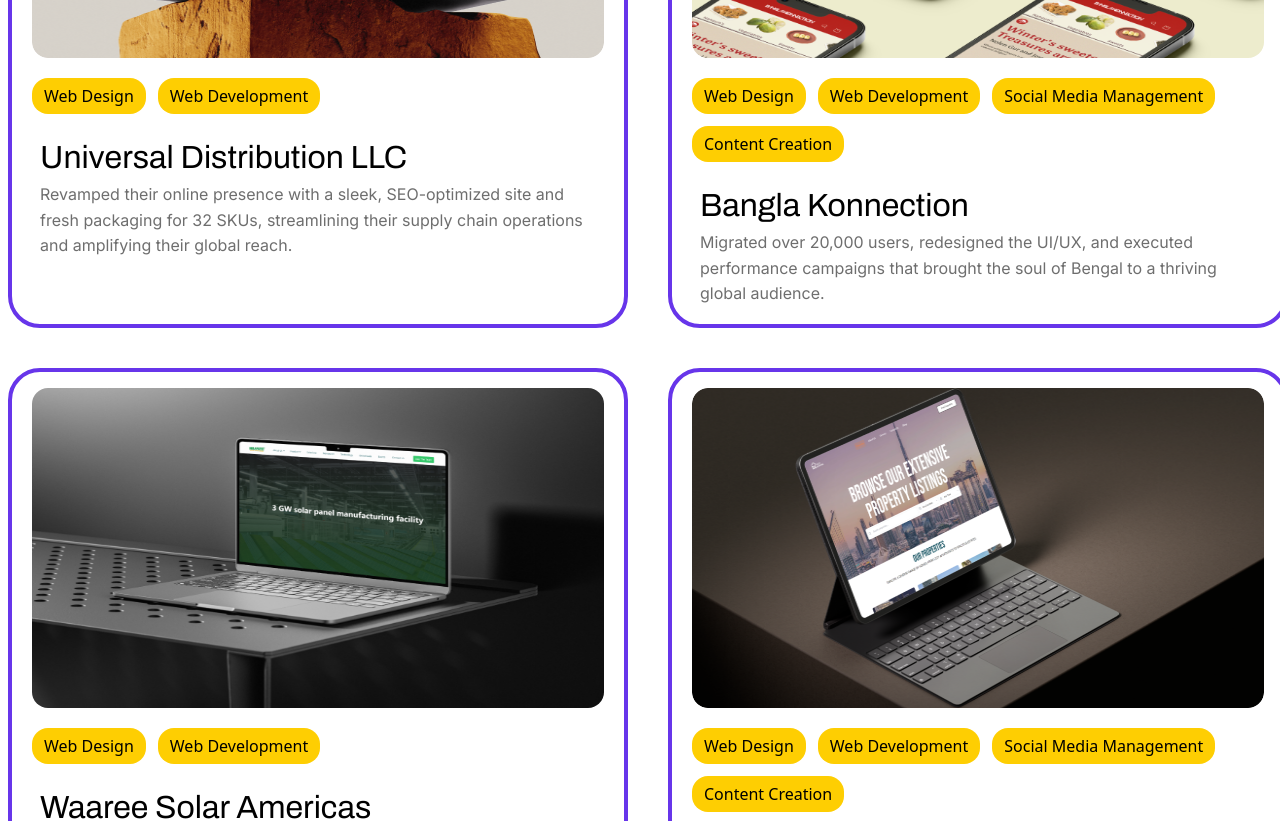
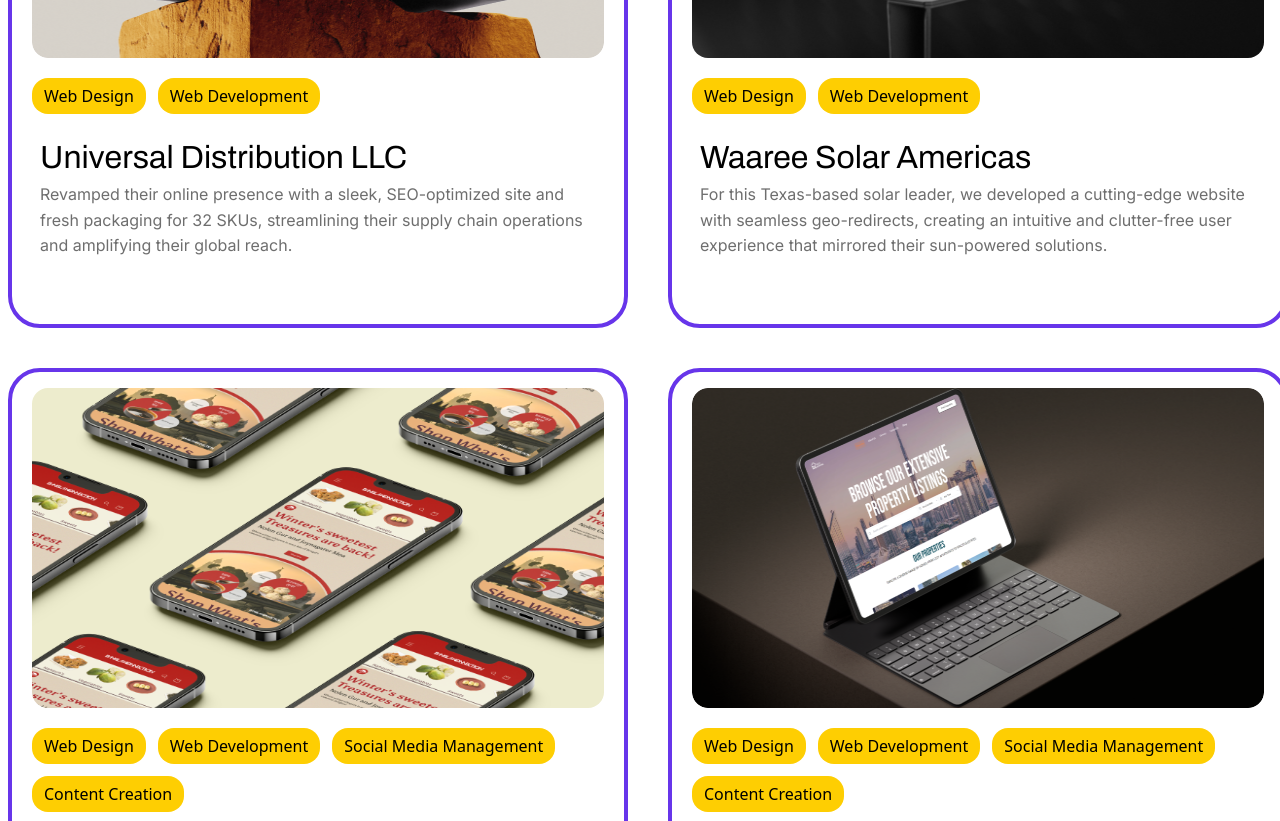
Before and after one commit to biswa-ganguly/re-design, a React (Vite) app: page / in a window 1280 px wide. Shown: the part 6640-7461 px from the top of the page. Built offline with nearby package versions, Linux system fonts and the light colour scheme.

Commit message:
Issues fixed

```diff
--- a/package.json
+++ b/package.json
@@ -4,7 +4,7 @@
   "version": "0.0.0",
   "type": "module",
   "scripts": {
-    "dev": "vite --host",
+    "dev": "vite",
     "build": "vite build",
     "lint": "eslint .",
     "preview": "vite preview"
--- a/src/components/AmazingCard.jsx
+++ b/src/components/AmazingCard.jsx
@@ -26,7 +26,7 @@
   };
 
   return (
-    <div className="md:w-[550px] md:h-[500px] lg:w-[620px] lg:h-[610px] w-[360px] rounded-[32px] border-[4px] border-[#6735EA] flex flex-col gap-5 py-4 px-5 items-center pb-10">
+    <div className="md:w-[550px] md:h-[570px] lg:w-[620px] lg:h-[610px] w-[360px] rounded-[32px] border-[4px] border-[#6735EA] flex flex-col gap-5 py-4 px-5 items-center pb-10">
       <div className="rounded-[16px] transform transition-transform duration-500">
         <motion.img
           src={image}
--- a/src/pages/Home/AboutUs.jsx
+++ b/src/pages/Home/AboutUs.jsx
@@ -21,7 +21,7 @@
         </p>
       </div>
 
-      <div className="mt-12 grid grid-cols-1 md:grid-cols-3 gap-10 max-w-7xl mx-auto justify-items-center">
+      <div className="mt-12 grid grid-cols-1 lg:grid-cols-3 gap-10 max-w-7xl mx-auto justify-items-center">
         <div className="px-[10%]">
           <FlipCard />
         </div>
--- a/src/pages/Home/AmazingWorks.jsx
+++ b/src/pages/Home/AmazingWorks.jsx
@@ -10,26 +10,35 @@
       image: "/mockups/universal.png",
     },
     {
-      title: "Bangla Konnection",
-      description:
-        "Migrated over 20,000 users, redesigned the UI/UX, and executed performance campaigns that brought the soul of Bengal to a thriving global audience.",
-      tags: ["Web Design", "Web Development", "Social Media Management", "Content Creation"],
-      image: "/mockups/bk.png",
-    },
-    {
       title: "Waaree Solar Americas",
       description:
         "For this Texas-based solar leader, we developed a cutting-edge website with seamless geo-redirects, creating an intuitive and clutter-free user experience that mirrored their sun-powered solutions.",
       tags: ["Web Design", "Web Development"],
       image: "/mockups/waaree.png",
     },
-
+    {
+      title: "Bangla Konnection",
+      description:
+        "Migrated over 20,000 users, redesigned the UI/UX, and executed performance campaigns that brought the soul of Bengal to a thriving global audience.",
+      tags: [
+        "Web Design",
+        "Web Development",
+        "Social Media Management",
+        "Content Creation",
+      ],
+      image: "/mockups/bk.png",
+    },
     {
       title: "Gulf Estates",
       description:
         "Reimagined luxury real estate in Dubai by designing a sleek web app, launching high-impact social campaigns, and generating quality leads that transformed their business landscape.",
-        tags: ["Web Design", "Web Development", "Social Media Management", "Content Creation"],
-        image: "/mockups/gulf.png",
+      tags: [
+        "Web Design",
+        "Web Development",
+        "Social Media Management",
+        "Content Creation",
+      ],
+      image: "/mockups/gulf.png",
     },
     {
       title: "Fashionism",
--- a/src/pages/Home/Founders.jsx
+++ b/src/pages/Home/Founders.jsx
@@ -89,22 +89,21 @@
             className="absolute w-1/5 top-20 text-center right-28 z-40 font-inter text-white"
           >
             {" "}
-            My vision is as straightforward as it gets-to develop home run
-            strategies and our team of data- crunching maniacs will make it
-            happen. We're here to tell you that there is no such rulebook to
-            success, and there exists more than one way to win. As far as what I
-            perceive the brand to be, we're like a kaleidoscope of talent and
-            creativity. We bring a clean slate entwined with a passionate
-            approach to everything we do. We're here to build with you and that
-            is what makes the difference.
+            My unorthodox self believes in the adage "the most absurd of things
+            click" and the ones called mad ideas are often the source of
+            marketing success stories. I see The Agenc-E as a one-stop shop for
+            businesses trying to establish a brand because a firm may exist but
+            a brand needs to be developed. While every brand here aims for the
+            spotlight, making flashy moves in the hopes to go viral, The Agenc-E
+            isn't here vying for the mic, we want to be behind the scenes and
+            see the real stars—our clients—win big.
           </motion.p>
         </div>
       </div>
 
       {/* Founders Mobile Version  */}
 
-
-      <div className="flex flex-col md:hidden items-center justify-center w-full px-5 gap-14 my-14">
+      <div className="flex flex-col lg:hidden items-center justify-center w-full px-5 gap-14 my-14">
         <h1 className="text-4xl font-semibold text-[#6735EA] font-archivo tracking-wide uppercase text-center">
           Meet Our Founders
         </h1>
@@ -120,7 +119,9 @@
           </Slide>
           <div className="flex flex-col gap-3 mt-5 px-5">
             <div>
-            <h1 className="text-3xl font-medium font-archivo">Sourodeep Ghosh</h1>
+              <h1 className="text-3xl font-medium font-archivo">
+                Sourodeep Ghosh
+              </h1>
               <p className="text-[#6735EA] font-inter font-medium">
                 Chief Executive Officer
               </p>
@@ -129,11 +130,11 @@
               My vision is as straightforward as it gets—to develop home run
               strategies and our team of data-crunching maniacs will make it
               happen. We're here to tell you that there is no such rulebook to
-            success, and there exists more than one way to win. As far as what I
-            perceive the brand to be, we're like a kaleidoscope of talent and
-            creativity. We bring a clean slate entwined with a passionate
-            approach to everything we do. We're here to build with you and that
-            is what makes the difference.
+              success, and there exists more than one way to win. As far as what
+              I perceive the brand to be, we're like a kaleidoscope of talent
+              and creativity. We bring a clean slate entwined with a passionate
+              approach to everything we do. We're here to build with you and
+              that is what makes the difference.
             </p>
           </div>
         </div>
@@ -155,14 +156,14 @@
               </p>
             </div>
             <p className="font-inter font-medium">
-            My unorthodox self believes in the adage "the most absurd of things
-            click" and the ones called mad ideas are often the source of
-            marketing success stories. I see The Agenc-E as a one-stop shop for
-            businesses trying to establish a brand because a firm may exist but
-            a brand needs to be developed. While every brand here aims for the
-            spotlight, making flashy moves in the hopes to go viral, The
-            Agenc-E isn't here vying for the mic, we want to be behind the
-            scenes and see the real stars—our clients—win big.
+              My unorthodox self believes in the adage "the most absurd of
+              things click" and the ones called mad ideas are often the source
+              of marketing success stories. I see The Agenc-E as a one-stop shop
+              for businesses trying to establish a brand because a firm may
+              exist but a brand needs to be developed. While every brand here
+              aims for the spotlight, making flashy moves in the hopes to go
+              viral, The Agenc-E isn't here vying for the mic, we want to be
+              behind the scenes and see the real stars—our clients—win big.
             </p>
           </div>
         </div>
```
Lines whose indentation alone changed are shown as unchanged.
